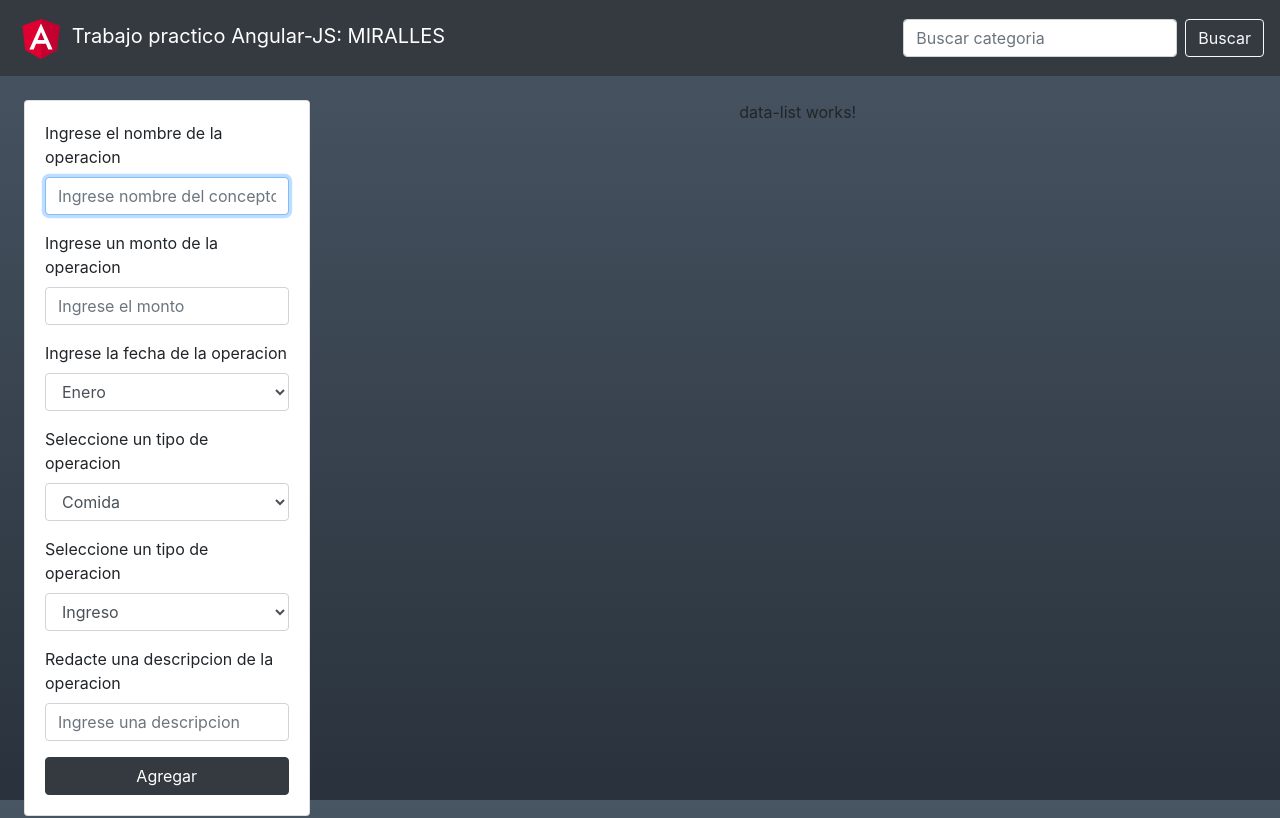
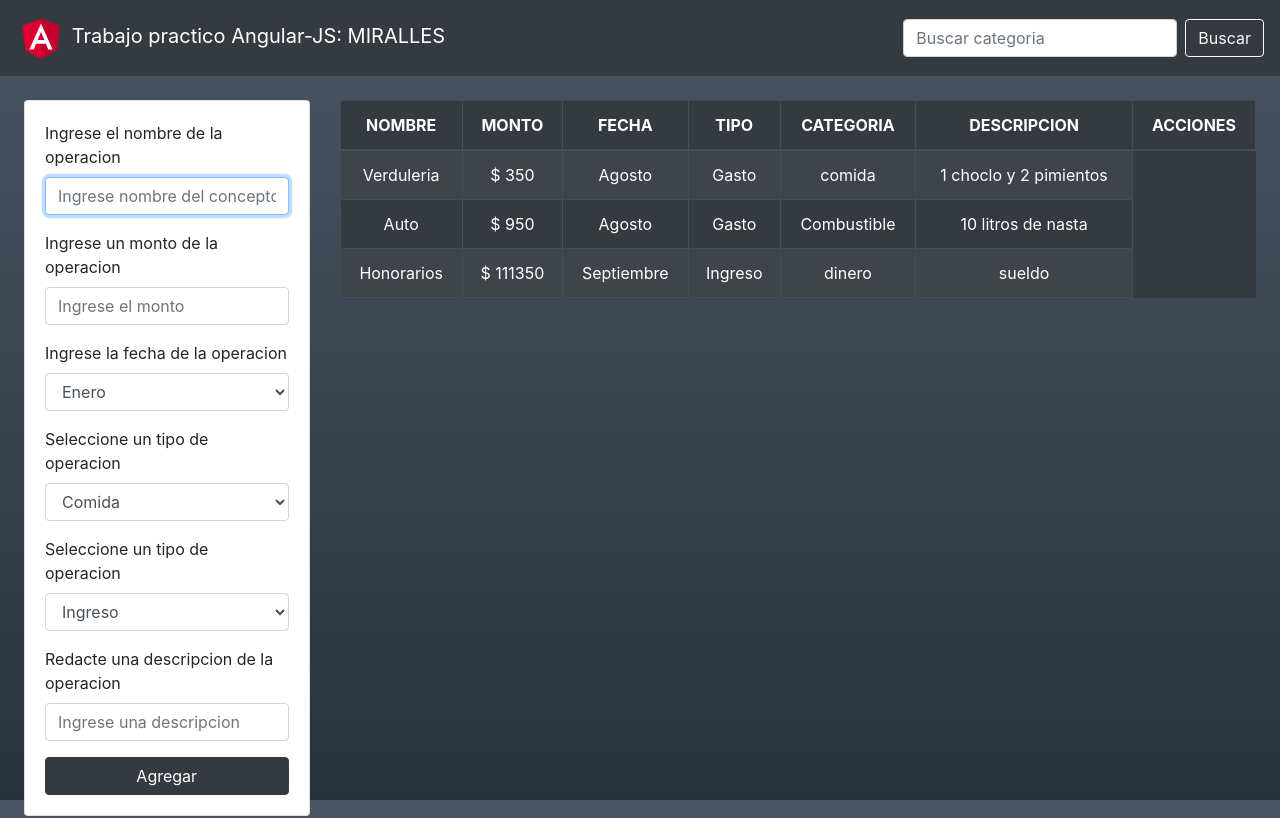
Before and after one commit to G-Miralles/TP-JS-Angular, an Angular app: page / in a window 1280 px wide. Shown: the top 818 px of the page. Built offline with nearby package versions, Linux system fonts and the light colour scheme.

Commit message:
se agrego la tabla con la lista de ingresos y egresos

```diff
--- a/src/app/components/data-form/data-form.component.ts
+++ b/src/app/components/data-form/data-form.component.ts
@@ -26,7 +26,6 @@ export class DataFormComponent implements OnInit {
       type: newType.value,
       description: newDescription.value,
     });
-    console.log(this.taskService.getDatas());
     return false;
   }
 
--- a/src/app/components/data-list/data-list.component.html
+++ b/src/app/components/data-list/data-list.component.html
@@ -1 +1,23 @@
-<p>data-list works!</p>
+<table class="table table-bordered table-hover table-dark table-striped ">
+    <thead>
+        <tr>
+            <th scope="col">NOMBRE</th>
+            <th scope="col">MONTO</th>
+            <th scope="col">FECHA</th>
+            <th scope="col">TIPO</th>
+            <th scope="col">CATEGORIA</th>
+            <th scope="col">DESCRIPCION</th>
+            <th scope="col">ACCIONES</th>
+        </tr>
+    </thead>
+    <tbody>
+        <tr *ngFor="let data of datas">
+            <td>{{data.name}}</td>
+            <td> $ {{data.price}}</td>
+            <td>{{data.date}}</td>
+            <td>{{data.type}}</td>
+            <td>{{data.category}}</td>
+            <td>{{data.description}}</td>
+        </tr>
+    </tbody>
+</table>
--- a/src/app/components/data-list/data-list.component.ts
+++ b/src/app/components/data-list/data-list.component.ts
@@ -1,4 +1,8 @@
 import { Component, OnInit } from '@angular/core';
+
+
+import { DataService } from '../../services/data.service';
+import { Data } from '../../models/Data';
 
 @Component({
   selector: 'app-data-list',
@@ -7,9 +11,15 @@ import { Component, OnInit } from '@angular/core';
 })
 export class DataListComponent implements OnInit {
 
-  constructor() { }
+  datas: Data[];
 
-  ngOnInit(): void {
+  constructor(
+    public dataService: DataService
+  ) { }
+
+  ngOnInit(){
+    this.datas = this.dataService.getDatas();
+    console.log(this.datas);
   }
 
 }
--- a/src/app/services/data.service.ts
+++ b/src/app/services/data.service.ts
@@ -23,6 +23,5 @@ export class DataService {
 
   addData(data: Data) {
     this.datas.push(data);
-    return false;
   }
 }
```
